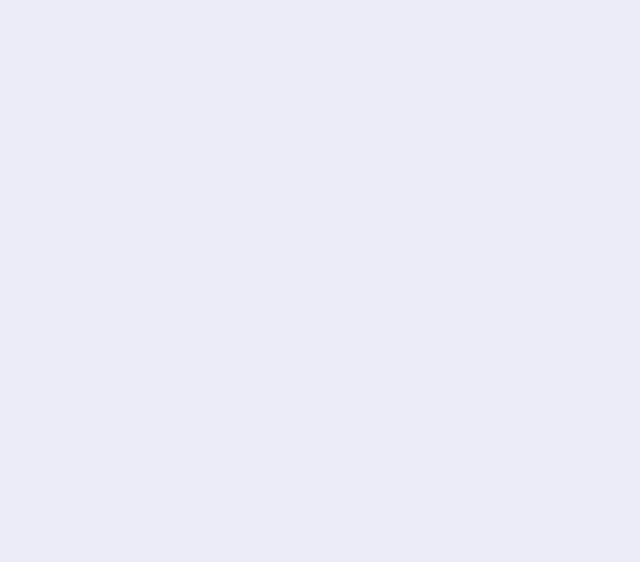
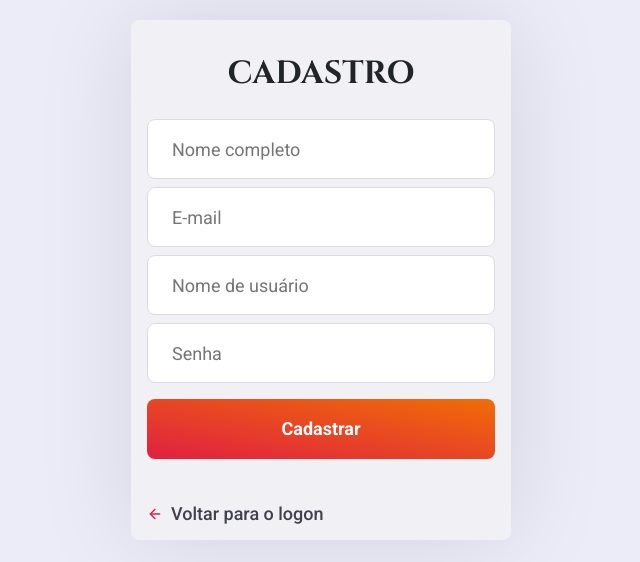
Before and after one commit to Levonhard/curriculuMaker, a React (Create React App) app in the folder frontend/: page /register in a window 1280 px wide. Shown: the part 120-682 px from the top of the page, without its empty margins (319-959 px from the left). Built offline with nearby package versions, Linux system fonts and the light colour scheme.

Commit message:
Register page added

```diff
--- a/frontend/src/pages/Logon/index.js
+++ b/frontend/src/pages/Logon/index.js
@@ -41,9 +41,7 @@ export default function Logon() {
         try {
             const response = await api.post('sessions', data)
 
-            localStorage.setItem('userId', response.data.id)
-            localStorage.setItem('userName', response.data.name)
-            localStorage.setItem('userUserName', response.data.username)
+            localStorage.setItem('sessionUser', JSON.stringify({id: response.data.id, name: response.data.name, username: response.data.username}))
 
             history.push('/profile')
         } catch {
@@ -54,7 +52,6 @@ export default function Logon() {
     return (
         <div className="logon-container">
             <section className="header-container">
-                {/* <h1>&#123; CurriculuMaker &#125;</h1> */}
                 <img src={logoImg} alt=""/>
             </section>
 
--- a/frontend/src/pages/Logon/styles.css
+++ b/frontend/src/pages/Logon/styles.css
@@ -15,6 +15,7 @@ body {
 /* ----CABEÇALHO---- */
 .logon-container section.header-container {
     height: 10%;
+    min-height: 50px;
 
     display: flex;
     align-items: center;
@@ -29,12 +30,20 @@ body {
 @media only screen and (max-width: 450px) {
     .logon-container section.header-container img {
         max-width: 90%;
+        min-height: 10%;
+    }
+}
+
+@media only screen and (max-height: 380px) {
+    .logon-container section.header-container img {
+        visibility: hidden;
     }
 }
 
 /* ----NOTIFICAÇÕES---- */
 .logon-container section.notifications-container {
     height: 15%;
+    min-height: 80px;
 
     display: flex;
     justify-content: center;
@@ -90,6 +99,12 @@ body {
     align-content: flex-end;
 }
 
+@media only screen and (max-height: 490px) {
+    .logon-container section.footer-container {
+        visibility: hidden;
+    }
+}
+
 .logon-container section.footer-container div {
     width: 100%;
     align-self: flex-end;
--- /dev/null
+++ b/frontend/src/pages/Register/index.js
@@ -0,0 +1,84 @@
+import React, { useState } from 'react'
+import { Link, useHistory } from 'react-router-dom'
+import { FiArrowLeft } from 'react-icons/fi'
+
+import api from '../../services/api'
+import './styles.css'
+
+export default function Register() {
+    const [name, setName] = useState('')
+    const [email, setEmail] = useState('')
+    const [username, setUsername] = useState('')
+    const [pswd, setPswd] = useState('')
+
+    const history = useHistory()
+
+    async function handleRegister(e) {
+        e.preventDefault()
+
+        const data = {
+            name,
+            email,
+            username,
+            pswd,
+        }
+
+        try {
+            const response = await api.post('users', data)
+
+            alert(`Seu ID de acesso: ${response.data.id}`)
+
+            history.push('/')
+        } catch (err) {
+            alert('Erro no cadastro, tente novamente.')
+        }
+    }
+
+    return (
+        <div className="new-register-container">
+            <div className="content">
+                <section>
+                    {/*<img src={logoImg} alt="Be The Hero"/>*/}
+
+                    <h1 className="subtitle">CADASTRO</h1>
+
+                    <form onSubmit={handleRegister}>
+                        <input
+                            placeholder="Nome completo"
+                            value={name}
+                            onChange={e => setName(e.target.value)}
+                            required
+                        />
+                        <input
+                            type="email"
+                            placeholder="E-mail"
+                            value={email}
+                            onChange={e => setEmail(e.target.value)}
+                            required
+                        />
+                        <input
+                            placeholder="Nome de usuário"
+                            value={username}
+                            onChange={e => setUsername(e.target.value)}
+                            required
+                        />
+                        <input
+                            type="password"
+                            placeholder="Senha"
+                            value={pswd}
+                            onChange={e => setPswd(e.target.value)}
+                            required
+                        />
+
+                        <button type="submit" className="button">Cadastrar</button>
+                    </form>
+
+                    <Link className="back-link" to="/">
+                        <FiArrowLeft size={16} color="#E02041" />
+                        Voltar para o logon
+                    </ Link>
+                </section>
+            </div>
+        </div>
+    )
+}
--- /dev/null
+++ b/frontend/src/pages/Register/styles.css
@@ -0,0 +1,54 @@
+.new-register-container {
+    width: 100%;
+    height: 100vh;
+    margin: 0 auto;
+
+    display: flex;
+    align-items: center;
+    justify-content: center;
+}
+
+.new-register-container .content {
+    width: 100%;
+    max-width: 380px;
+    padding: 1rem;
+    background: #f0f0f5;
+    box-shadow: 0 0 100px rgba(0, 0, 0, 0.1);
+    border-radius: 8px;
+
+    display: flex;
+    justify-content: space-between;
+    align-items: center;
+}
+
+.new-register-container .content section {
+    width: 100%;
+}
+
+.new-register-container .content section h1 {
+    margin: 1rem 0;
+    text-align: center;
+}
+
+.new-register-container .content section p {
+    font-size: 18px;
+    color: #737380;
+    line-height: 32px;
+}
+
+.new-register-container .content form {
+    width: 100%;
+    max-width: 450px;
+}
+
+.new-register-container .content form input {
+    margin-top: 8px;
+}
+
+.new-register-container .content form .input-group {
+    display: flex;
+}
+
+.new-register-container .content form .input-group input + input {
+    margin-left: 8px;
+}
--- a/frontend/src/routes.js
+++ b/frontend/src/routes.js
@@ -2,12 +2,14 @@ import React from 'react'
 import { BrowserRouter, Route, Switch } from 'react-router-dom'
 
 import Logon from './pages/Logon'
+import Register from './pages/Register'
 
 export default function Routes() {
     return (
         <BrowserRouter>
             <Switch>
                 <Route path="/" exact component={Logon} />
+                <Route path="/register" component={Register} />
             </Switch>
         </BrowserRouter>
     )
```
Also changed, not shown: 1 other file (tests, documents, lock files or other folders).
